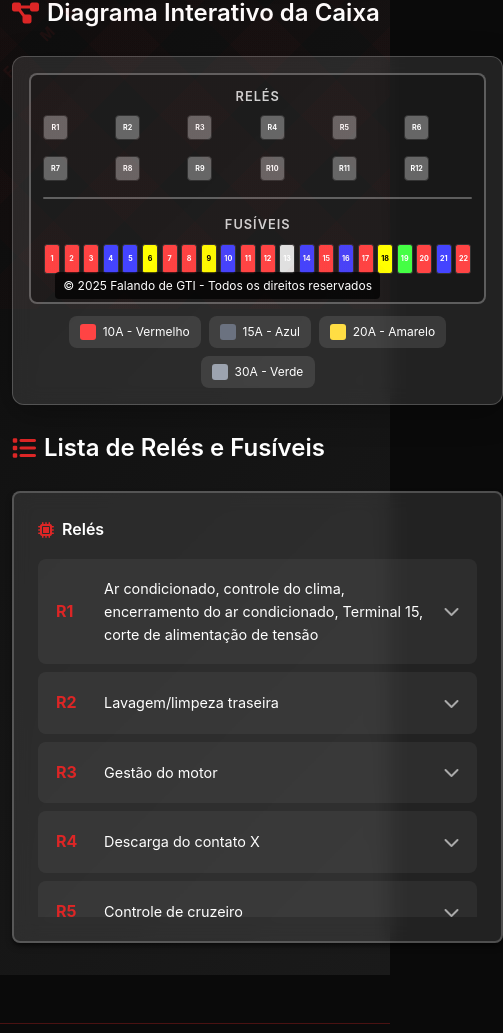
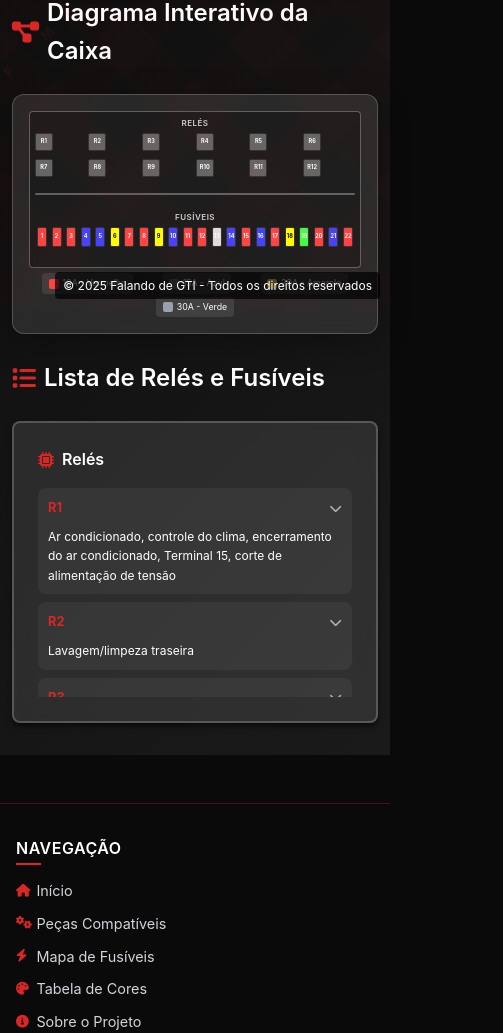
Before and after one commit to yurivfernandes1/app-pecas-compativeis, a React (Create React App) app: page /fusiveis in a window 390 px wide. Shown: the part 535-1568 px from the top of the page, 503 px wide, since content can reach past the window. Built offline with nearby package versions, Linux system fonts and the light colour scheme; no server answers.

Commit message:
feat: otimizar mapa de fusíveis para dispositivos móveis com tamanhos menores e melhor responsividade

```diff
--- a/src/pages/MapaFusiveis.tsx
+++ b/src/pages/MapaFusiveis.tsx
@@ -189,9 +189,15 @@ const FuseBoxDiagram = styled.div`
   overflow-x: auto;
 
   ${media.mobile} {
-    padding: 0.75rem;
-    border-radius: 8px;
-    border-width: 2px;
+    padding: 0.5rem;
+    border-radius: 6px;
+    border-width: 1px;
+    overflow-x: hidden;
+  }
+
+  @media (max-width: 480px) {
+    padding: 0.3rem;
+    border-radius: 4px;
   }
 `;
 
@@ -205,9 +211,16 @@ const FuseGrid = styled.div`
   min-width: 100%;
 
   ${media.mobile} {
-    gap: 0.1rem;
-    grid-template-columns: repeat(22, minmax(18px, 1fr));
-    font-size: 0.7rem;
+    gap: 0.05rem;
+    grid-template-columns: repeat(22, minmax(12px, 1fr));
+    font-size: 0.6rem;
+    margin-bottom: 0.5rem;
+  }
+
+  @media (max-width: 480px) {
+    grid-template-columns: repeat(22, minmax(10px, 1fr));
+    gap: 0.02rem;
+    font-size: 0.5rem;
   }
 `;
 
@@ -227,12 +240,12 @@ const FuseSlot = styled.div<{ $color: FuseColor; $highlighted?: boolean; $isEmpt
   min-width: 30px;
 
   ${media.mobile} {
-    width: 18px;
-    height: 35px;
-    min-width: 18px;
-    font-size: 0.5rem;
+    width: 12px;
+    height: 24px;
+    min-width: 12px;
+    font-size: 0.4rem;
     border-width: 1px;
-    border-radius: 3px;
+    border-radius: 2px;
   }
 
   background-color: ${props => {
@@ -260,10 +273,17 @@ const FuseSlot = styled.div<{ $color: FuseColor; $highlighted?: boolean; $isEmpt
   }
 
   @media (max-width: 480px) {
-    width: 16px;
-    height: 30px;
-    min-width: 16px;
-    font-size: 0.45rem;
+    width: 10px;
+    height: 20px;
+    min-width: 10px;
+    font-size: 0.35rem;
+  }
+
+  @media (max-width: 360px) {
+    width: 8px;
+    height: 16px;
+    min-width: 8px;
+    font-size: 0.3rem;
   }
 `;
 
@@ -275,8 +295,14 @@ const RelayGrid = styled.div`
   margin-bottom: 1rem;
 
   ${media.mobile} {
-    gap: 0.25rem;
-    grid-template-columns: repeat(6, minmax(30px, 1fr));
+    gap: 0.2rem;
+    grid-template-columns: repeat(6, minmax(20px, 1fr));
+    margin-bottom: 0.5rem;
+  }
+
+  @media (max-width: 480px) {
+    gap: 0.1rem;
+    grid-template-columns: repeat(6, minmax(18px, 1fr));
   }
 `;
 
@@ -296,10 +322,11 @@ const RelaySlot = styled.div<{ $highlighted?: boolean }>`
   transition: all 0.3s ease;
 
   ${media.mobile} {
-    width: 30px;
-    height: 30px;
-    font-size: 0.5rem;
+    width: 20px;
+    height: 20px;
+    font-size: 0.4rem;
     border-width: 1px;
+    border-radius: 2px;
   }
 
   ${props => props.$highlighted && `
@@ -316,9 +343,15 @@ const RelaySlot = styled.div<{ $highlighted?: boolean }>`
   }
 
   @media (max-width: 480px) {
-    width: 25px;
-    height: 25px;
-    font-size: 0.45rem;
+    width: 18px;
+    height: 18px;
+    font-size: 0.35rem;
+  }
+
+  @media (max-width: 360px) {
+    width: 16px;
+    height: 16px;
+    font-size: 0.3rem;
   }
 `;
 
@@ -343,6 +376,17 @@ const SectionLabel = styled.div`
   margin-bottom: 0.5rem;
   text-transform: uppercase;
   letter-spacing: 1px;
+
+  ${media.mobile} {
+    font-size: 0.6rem;
+    margin-bottom: 0.3rem;
+    letter-spacing: 0.5px;
+  }
+
+  @media (max-width: 480px) {
+    font-size: 0.5rem;
+    margin-bottom: 0.2rem;
+  }
 `;
 const ColorLegend = styled.div`
   display: flex;
@@ -352,8 +396,14 @@ const ColorLegend = styled.div`
   flex-wrap: wrap;
 
   ${media.mobile} {
-    gap: 0.5rem;
-    margin-top: 0.75rem;
+    gap: 0.3rem;
+    margin-top: 0.5rem;
+    justify-content: space-around;
+  }
+
+  @media (max-width: 480px) {
+    gap: 0.2rem;
+    margin-top: 0.3rem;
   }
 `;
 
@@ -368,9 +418,15 @@ const LegendItem = styled.div<{ $color: FuseColor }>`
   border-radius: 8px;
 
   ${media.mobile} {
-    font-size: 0.75rem;
-    padding: 0.4rem 0.7rem;
-    gap: 0.4rem;
+    font-size: 0.6rem;
+    padding: 0.25rem 0.5rem;
+    gap: 0.25rem;
+    border-radius: 4px;
+  }
+
+  @media (max-width: 480px) {
+    font-size: 0.55rem;
+    padding: 0.2rem 0.4rem;
   }
 
   &::before {
@@ -380,8 +436,14 @@ const LegendItem = styled.div<{ $color: FuseColor }>`
     border-radius: 3px;
 
     ${media.mobile} {
-      width: 16px;
-      height: 16px;
+      width: 12px;
+      height: 12px;
+      border-radius: 2px;
+    }
+
+    @media (max-width: 480px) {
+      width: 10px;
+      height: 10px;
     }
 
     background-color: ${props => {
@@ -413,9 +475,21 @@ const FuseList = styled.div`
   max-height: 400px;
   overflow-y: auto;
 
+  ${media.mobile} {
+    max-height: 300px;
+  }
+
+  @media (max-width: 480px) {
+    max-height: 250px;
+  }
+
   /* Scrollbar personalizada */
   &::-webkit-scrollbar {
     width: 8px;
+
+    ${media.mobile} {
+      width: 4px;
+    }
   }
 
   &::-webkit-scrollbar-track {
@@ -460,28 +534,77 @@ const FuseItemHeader = styled.div`
   justify-content: space-between;
   align-items: center;
 
+  ${media.mobile} {
+    padding: 0.75rem;
+  }
+
+  @media (max-width: 480px) {
+    padding: 0.5rem;
+    flex-wrap: wrap;
+    gap: 0.25rem;
+  }
+
   .fuse-number {
     font-weight: bold;
     color: ${colors.primary};
     margin-right: 0.5rem;
+
+    ${media.mobile} {
+      font-size: 0.9rem;
+      margin-right: 0.3rem;
+    }
+
+    @media (max-width: 480px) {
+      font-size: 0.8rem;
+    }
   }
 
   .fuse-function {
     color: ${colors.white};
     font-size: 0.9rem;
     flex: 1;
+
+    ${media.mobile} {
+      font-size: 0.8rem;
+    }
+
+    @media (max-width: 480px) {
+      font-size: 0.75rem;
+      flex-basis: 100%;
+      order: 3;
+      margin-top: 0.25rem;
+    }
   }
 
   .fuse-amperage {
     color: rgba(255, 255, 255, 0.7);
     font-size: 0.8rem;
     margin-left: 1rem;
+
+    ${media.mobile} {
+      font-size: 0.75rem;
+      margin-left: 0.5rem;
+    }
+
+    @media (max-width: 480px) {
+      font-size: 0.7rem;
+      margin-left: 0;
+    }
   }
 
   .expand-icon {
     color: rgba(255, 255, 255, 0.6);
     margin-left: 0.5rem;
     transition: transform 0.3s ease;
+
+    ${media.mobile} {
+      font-size: 0.9rem;
+    }
+
+    @media (max-width: 480px) {
+      font-size: 0.8rem;
+      margin-left: 0;
+    }
 
     &.expanded {
       transform: rotate(180deg);
@@ -561,23 +684,64 @@ const RelayItemHeader = styled.div`
   justify-content: space-between;
   align-items: center;
 
+  ${media.mobile} {
+    padding: 0.75rem;
+  }
+
+  @media (max-width: 480px) {
+    padding: 0.5rem;
+    flex-wrap: wrap;
+    gap: 0.25rem;
+  }
+
   .relay-id {
     font-weight: bold;
     color: ${colors.primary};
     margin-right: 0.5rem;
     min-width: 40px;
+
+    ${media.mobile} {
+      font-size: 0.9rem;
+      min-width: 30px;
+      margin-right: 0.3rem;
+    }
+
+    @media (max-width: 480px) {
+      font-size: 0.8rem;
+      min-width: 25px;
+    }
   }
 
   .relay-description {
     color: ${colors.white};
     font-size: 0.9rem;
     flex: 1;
+
+    ${media.mobile} {
+      font-size: 0.8rem;
+    }
+
+    @media (max-width: 480px) {
+      font-size: 0.75rem;
+      flex-basis: 100%;
+      order: 3;
+      margin-top: 0.25rem;
+    }
   }
 
   .expand-icon {
     color: rgba(255, 255, 255, 0.6);
     margin-left: 0.5rem;
     transition: transform 0.3s ease;
+
+    ${media.mobile} {
+      font-size: 0.9rem;
+    }
+
+    @media (max-width: 480px) {
+      font-size: 0.8rem;
+      margin-left: 0;
+    }
 
     &.expanded {
       transform: rotate(180deg);
```
